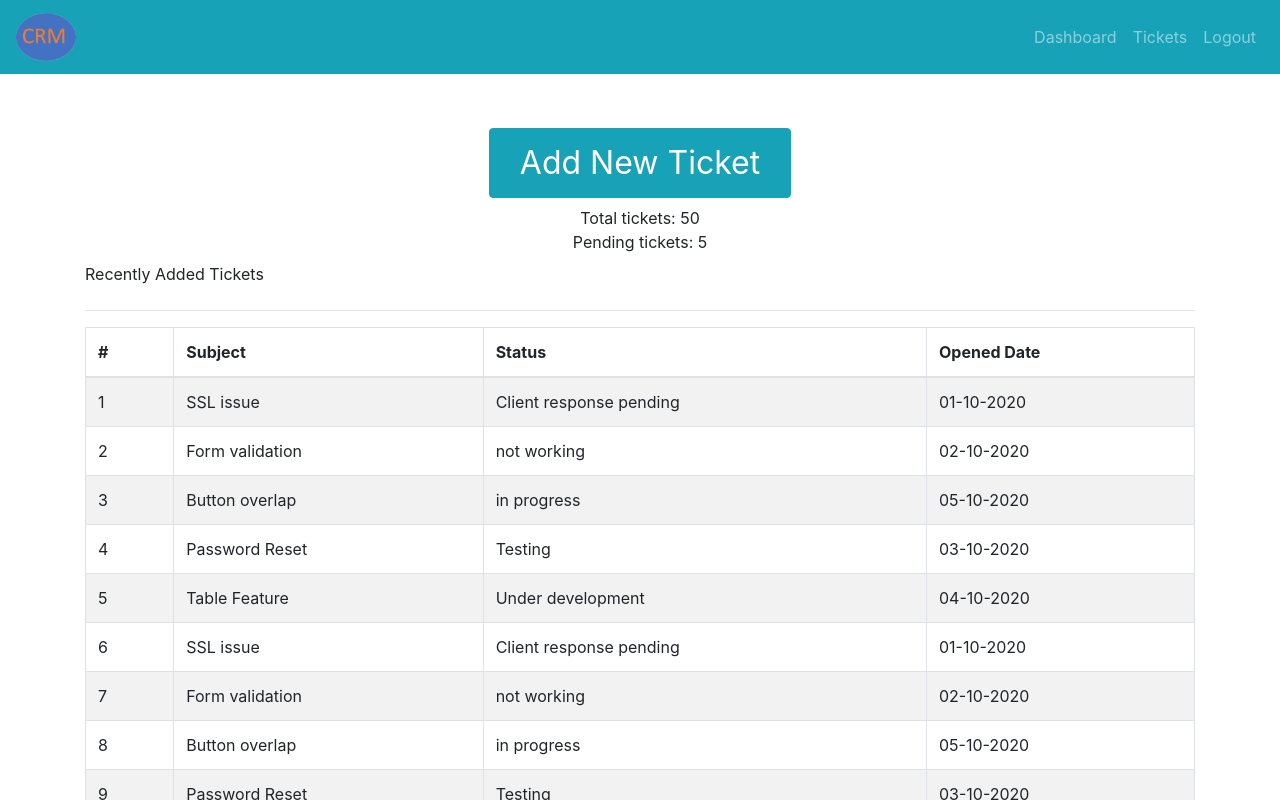
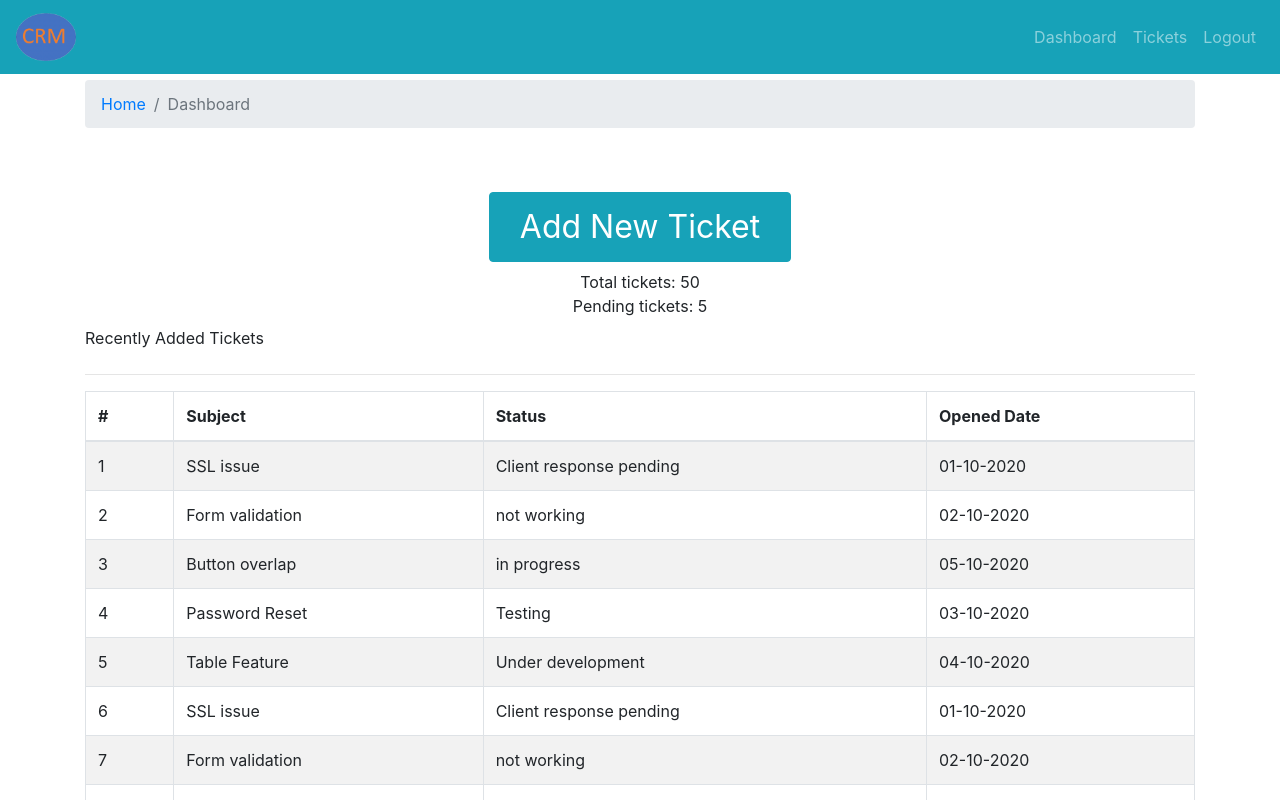
Before and after one commit to sonam-serchan/crm-frontend, a React (Create React App) app: page / in a window 1280 px wide. Shown: the top 800 px of the page. Built offline with nearby package versions, Linux system fonts and the light colour scheme.

Commit message:
add breadcrumb

```diff
--- /dev/null
+++ b/src/components/breadcrumb/Breadcrumb.comp.js
@@ -0,0 +1,11 @@
+import React from 'react';
+import { Breadcrumb } from 'react-bootstrap';
+
+export const PageBreadcrumb = ({ page }) => {
+  return (
+    <Breadcrumb>
+      <Breadcrumb.Item href="/">Home</Breadcrumb.Item>
+      <Breadcrumb.Item active>{page}</Breadcrumb.Item>
+    </Breadcrumb>
+  )
+};
--- a/src/pages/dashboard/Dashboard.page.js
+++ b/src/pages/dashboard/Dashboard.page.js
@@ -2,10 +2,16 @@
 import { Button, Col, Container, Row } from 'react-bootstrap';
 import { TicketTable } from '../../components/ticket-table/TicketTable.comp';
 import tickets from '../../assets/data/dummy-tickets.json';
+import { PageBreadcrumb } from '../../components/breadcrumb/Breadcrumb.comp';
 
 export const Dashboard = () => {
   return (
     <Container>
+      <Row>
+        <Col>
+          <PageBreadcrumb page="Dashboard" />
+        </Col>
+      </Row>
       <Row>
         <Col className="text-center mt-5 mb-2">
           <Button variant="info" style={{ fontSize: "2rem", padding: "10px 30px" }}>Add New Ticket</Button>
```
